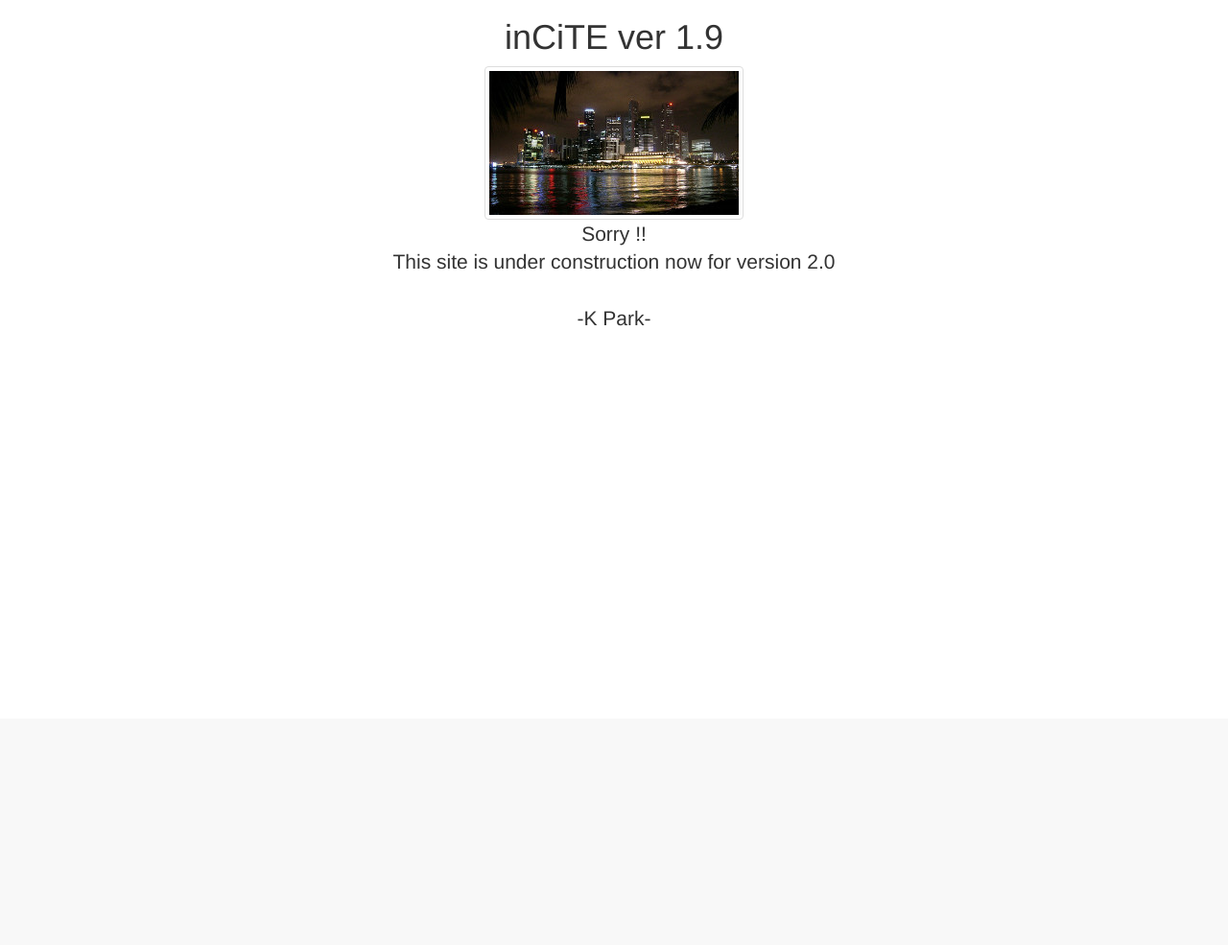
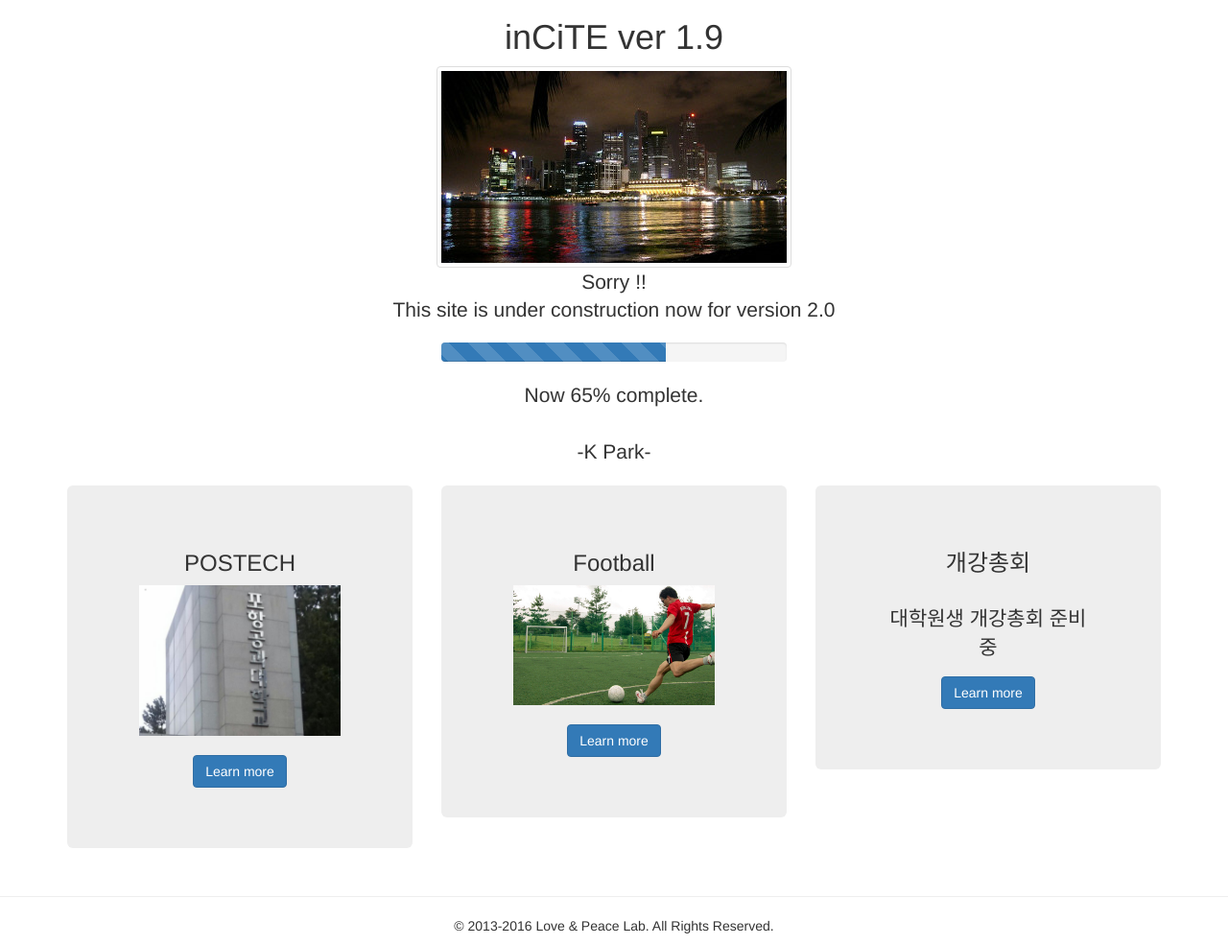
Before and after one commit to kdpark/inCiTE, a Django app: page / in a window 1280 px wide. Shown: the part 51-1036 px from the top of the page at 96% size. Before the commit the page ends 391 px from the top, so only its background shows below. Run offline with Django 3.2, Linux system fonts and the light colour scheme; some libraries are stand-ins or nearby versions.

Commit message:
col-3 for index

```diff
--- a/core/templates/core/base.html
+++ b/core/templates/core/base.html
@@ -73,6 +73,15 @@
 
 
 
+  <footer>
+    <hr class="footer-divider">
+    <div class="container center">
+      <p>
+        &copy; 2013-2016 Love & Peace Lab. All Rights Reserved.
+      </p>
+    </div>
+  </footer>
+
   <script src="//ajax.googleapis.com/ajax/libs/jquery/1.9.1/jquery.min.js"></script>
   <script>window.jQuery || document.write('<script src="{% static "html5/js/vendor/jquery-1.9.1.min.js" %}"><\/script>')</script>
   <script src="{% static "html5/js/plugins.js" %}"></script>
--- a/core/templates/core/contact.html
+++ b/core/templates/core/contact.html
@@ -36,7 +36,11 @@
 <div class="center">
   <h1>Contact</h1>
   <img src = "{% static 'img/me.jpg' %}" width="300" height="200" class="img-thumbnail">
-  <p class="lead">Feel free to contact me.<br>Email : kdpark@postech</p>
+  <p class="lead">Feel free to contact admin.<br><br>
+    <span class="glyphicon glyphicon-envelope"></span> :  kdpark@postech<br>
+    <span class="glyphicon glyphicon-earphone"></span> : +82-10-8972-xxxx</p>
+
+
 </div>
 
 {% endblock %}
--- a/core/templates/core/index.html
+++ b/core/templates/core/index.html
@@ -35,10 +35,59 @@
 
 <div class="center">
   <h1>inCiTE ver 1.9</h1>
-  <img src = "{% static 'img/placeholder-260x150.jpg' %}" class="img-thumbnail">
+  <img src = "{% static 'img/placeholder-360x200.jpg' %}" class="img-thumbnail">
   <p class="lead">Sorry !!<br>
-    This site is under construction now for version 2.0<br><br>
+    This site is under construction now for version 2.0<br>
+  </p>
+  <div class = "row">
+    <div class = "col-md-4">
+    </div>
+    <div class = "col-md-4">
+      <div class="progress progress-striped active">
+        <div class="progress-bar"  role="progressbar" aria-valuenow="65" aria-valuemin="0" aria-valuemax="100" style="width: 65%">
+          <span class="sr-only">65% Complete</span>
+        </div>
+      </div>
+    </div>
+    <div class = "col-md-4">
+    </div>
+  </div>
+
+  <p class="lead">Now 65% complete.<br><br>
     -K Park-</p>
+
+  <div class="row">
+    <div class="col-md-4">
+      <div class = "jumbotron">
+        <div class = "container">
+          <h3>POSTECH</h3>
+          <img src = "{% static 'img/postech.png'%}" class="img-responsive">
+          <br>
+          <p><a class="btn btn-primary btn-md">Learn more</a></p>
+        </div>
+      </div>
+    </div>
+    <div class="col-md-4">
+      <div class = "jumbotron">
+        <div class = "container">
+          <h3>Football</h3>
+          <img src = "{% static 'img/foot.png'%}" class="img-responsive">
+          <br>
+          <p><a class="btn btn-primary btn-md">Learn more</a></p>
+        </div>
+      </div>
+    </div>
+
+    <div class="col-md-4">
+      <div class = "jumbotron">
+        <div class = "container">
+          <h3>개강총회</h3>
+          <br><p>대학원생 개강총회 준비 중</p>
+          <p><a class="btn btn-primary btn-md">Learn more</a></p>
+        </div>
+      </div>
+    </div>
+  </div>
 </div>
 
 {% endblock %}
```
